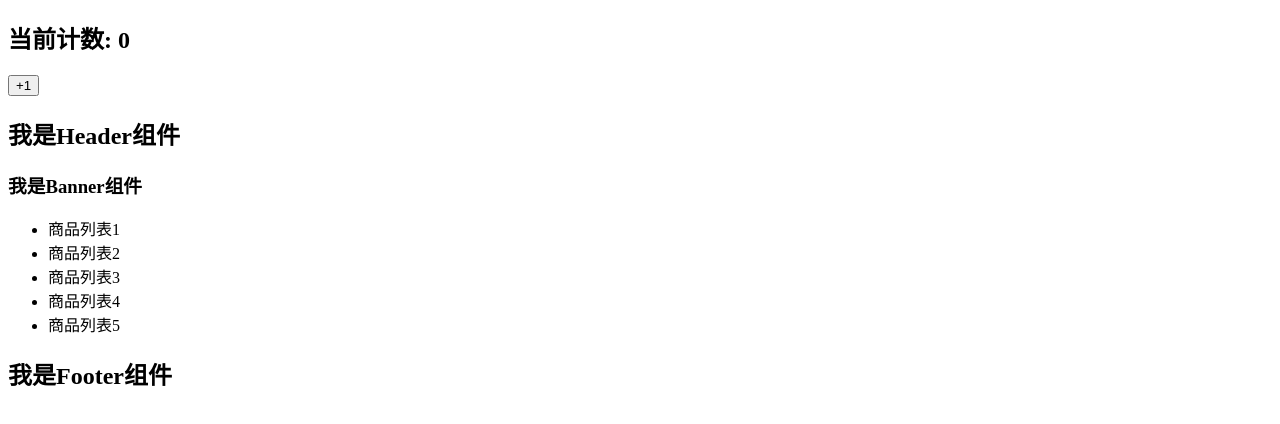
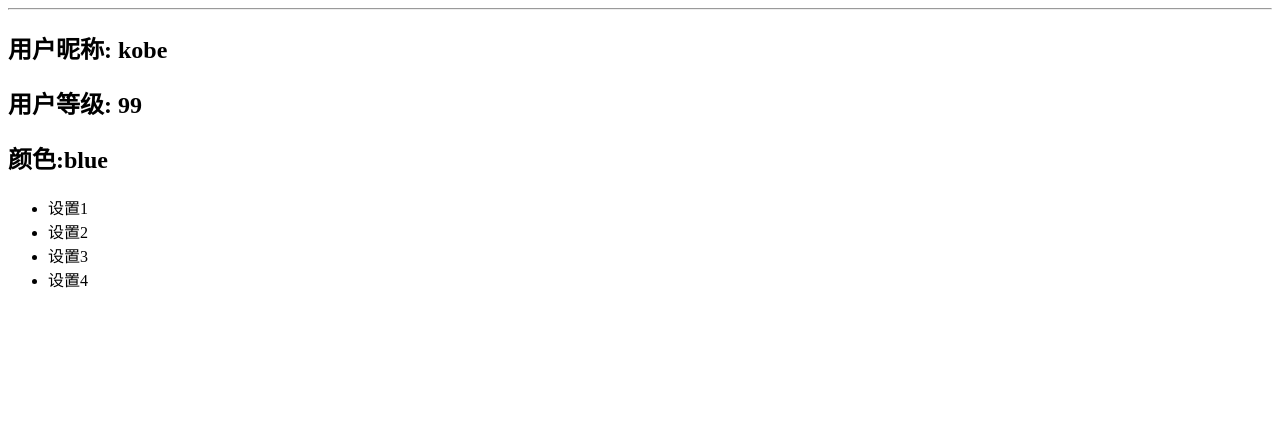
Before and after one commit to huangwenboha563/react-my, a React (Create React App) app in the folder 04_learn_component/: page / in a window 1280 px wide. Shown: the top 424 px of the page. Built offline with nearby package versions, Linux system fonts and the light colour scheme; the HTML template or start-up script is replaced by a standard one.

Commit message:
context传递数据，多个class组件时

```diff
--- a/04_learn_component/src/06_跨组件的通信/02_跨组件通信-context.js
+++ b/04_learn_component/src/06_跨组件的通信/02_跨组件通信-context.js
@@ -1,26 +1,47 @@
-import React, {Component} from 'react';
+import React, { Component } from 'react';
 
 // 创建Context对象,创建一个需要共享的Context对象
 const UserContext = React.createContext({
 	nickname: "aaaa",
 	level: -1
 })
+// 多了一个context，如果ProfileHeader和Profile都是class组件就包裹一层Consumer
+const themeContext = React.createContext({
+	color: "red",
+})
 
 class ProfileHeader extends Component {
 	render() {
 		console.log(this.context);
 		// jsx ->
+		/*return (
+			<div>
+				<h2>用户昵称: {this.context.nickname}</h2>
+				<h2>用户等级: {this.context.level}</h2>
+			</div>		)
+*/
+		return (
+			<themeContext.Consumer>
+				{
+					value => {
 						return (
 							<div>
 								<h2>用户昵称: {this.context.nickname}</h2>
 								<h2>用户等级: {this.context.level}</h2>
+								<h2>颜色:{value.color}</h2>
 							</div>
 						)
 					}
 				}
+			</themeContext.Consumer>
+		)
+
+	}
+}
+
 // ProfileHeader它需要共享数据，把它的contentType指向React.createContext创建出来的那个context
 ProfileHeader.contextType = UserContext;
-
+// 这样不可以....
 // ProfileHeader.contextType = ThemeContext;
 
 function Profile(props) {
@@ -59,7 +80,9 @@ export default class App extends Component {
 
 				<hr/>
 				<UserContext.Provider value={this.state}>
+					<themeContext.Provider value={{ color: 'blue' }}>
 						<Profile/>
+					</themeContext.Provider>
 				</UserContext.Provider>
 			</div>
 		)
--- a/04_learn_component/src/09_前面知识点补充/02_全局事件传递或者兄弟事件传递.js
+++ b/04_learn_component/src/09_前面知识点补充/02_全局事件传递或者兄弟事件传递.js
@@ -15,6 +15,7 @@ const eventBus = new EventEmitter();
 // Home组件
 class Home extends PureComponent {
   componentDidMount() {
+    // 订阅......
     eventBus.addListener("sayHello", this.handleSayHelloListener);
   }
 
@@ -47,7 +48,7 @@ class Profile extends PureComponent {
       </div>
     )
   }
-
+  // 发布---
   emmitEvent() {
     eventBus.emit("sayHello", 123, "Hello Home");
   }
--- a/04_learn_component/src/index.js
+++ b/04_learn_component/src/index.js
@@ -11,7 +11,7 @@ import ReactDOM from 'react-dom';
 // import './05_React实现slot/style.css';
 
 // import App from './06_跨组件的通信/01_跨组件通信-props';
-// import App from './06_跨组件的通信/02_跨组件通信-context';
+import App from './06_跨组件的通信/02_跨组件通信-context';
 // import App from './06_跨组件的通信/03_跨组件通信-context函数';
 // import App from './06_跨组件的通信/04_跨组件通信-多个context';
 
@@ -24,7 +24,7 @@ import ReactDOM from 'react-dom';
 // import App from './08_React性能优化/01_列表中keys的作用';
 // import App from './08_React性能优化/02_组件嵌套的render调用';
 // import App from './08_React性能优化/03_shouldComponentUpdate';
-import App from './08_React性能优化/04_PureComponent';
+// import App from './08_React性能优化/04_PureComponent';
 // import App from './08_React性能优化/05_memo的使用';
 
 // import App from './09_前面知识点补充/01_setState不可变的力量';
```
Lines whose indentation alone changed are shown as unchanged.
